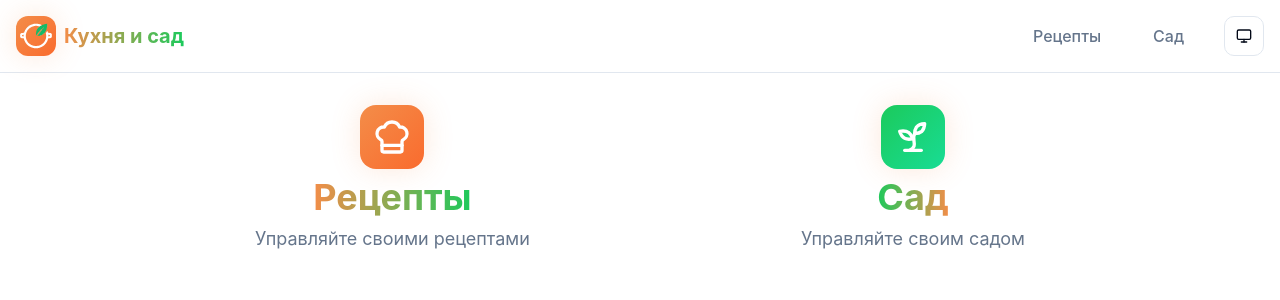
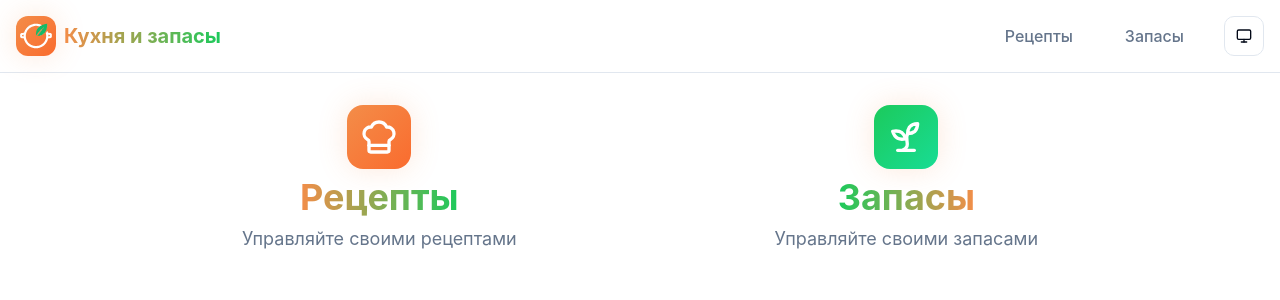
Before and after one commit to Missisol/kitchen-and-garden, a Vue app in the folder frontend/: page / in a window 1280 px wide. Shown: the top 300 px of the page. Built offline with nearby package versions, Linux system fonts and the light colour scheme.

Commit message:
Add reserves section

```diff
--- a/frontend/src/components/common/CommonHeader.vue
+++ b/frontend/src/components/common/CommonHeader.vue
@@ -25,7 +25,7 @@ const iconComponent: Record<ThemeValue, Component> = {
 watchEffect(() => {
   const routeName = route.name
   if (!routeName) {
-    logoText.value = 'Кухня&Сад'
+    logoText.value = 'Кухня&Запасы'
     return
   }
 
@@ -36,7 +36,7 @@ watchEffect(() => {
     }
     return item.routeName === routeNameStr
   })
-  logoText.value = currentLogo ? currentLogo.text : 'Кухня&Сад'
+  logoText.value = currentLogo ? currentLogo.text : 'Кухня&Запасы'
 })
 
 function applyTheme(value: ThemeValue): void {
--- a/frontend/src/router.ts
+++ b/frontend/src/router.ts
@@ -25,8 +25,8 @@ export const routes = [
     component: () => import('@/views/RecipeView.vue'),
   },
   {
-    path: '/garden',
-    name: 'garden',
-    component: () => import('@/views/GardenView.vue'),
+    path: '/reserves',
+    name: 'reserves',
+    component: () => import('@/views/ReservesView.vue'),
   },
 ]
--- a/frontend/src/stores/recipes.ts
+++ b/frontend/src/stores/recipes.ts
@@ -64,6 +64,8 @@ export const useRecipesStore = defineStore('recipes', () => {
     }
   }
 
+  // TODO Исправить получение избранных рецептов - при переходе на 2-ую страницу избранных
+  // фильтр сбрасывается и выводятся все рецепты, но кнопка "Избранное" остается активной
   async function getFavoriteRecipes() {
     await getRecipes('', true)
   }
--- a/frontend/src/utils/commonData.ts
+++ b/frontend/src/utils/commonData.ts
@@ -7,8 +7,8 @@ export const mainMenu: MainMenu[] = [
     path: '/recipes',
   },
   {
-    name: 'Сад',
-    path: '/garden',
+    name: 'Запасы',
+    path: '/reserves',
   },
 ]
 
@@ -21,14 +21,14 @@ export const themes: Theme[] = [
 export const logoData: LogoDataItem[] = [
   {
     routeName: 'home',
-    text: 'Кухня и сад',
+    text: 'Кухня и запасы',
   },
   {
     routeName: 'recipes',
     text: 'Кухня',
   },
   {
-    routeName: 'garden',
-    text: 'Сад',
+    routeName: 'reserves',
+    text: 'Запасы',
   },
 ]
--- a/frontend/src/views/HomeView.vue
+++ b/frontend/src/views/HomeView.vue
@@ -19,15 +19,15 @@ import IconSprout from '@/components/icons/IconSprout.vue'
       </CommonHero>
     </RouterLink>
     <RouterLink
-      to="/garden"
+      to="/reserves"
       class="router__link"
     >
       <CommonHero>
         <template #icon>
           <IconSprout />
         </template>
-        <template #title>Сад</template>
-        <template #text>Управляйте своим садом</template>
+        <template #title>Запасы</template>
+        <template #text>Управляйте своими запасами</template>
       </CommonHero>
     </RouterLink>
   </div>
```
Also changed, not shown: frontend/src/views/ReservesView.vue (renamed from frontend/src/views/GardenView.vue).
